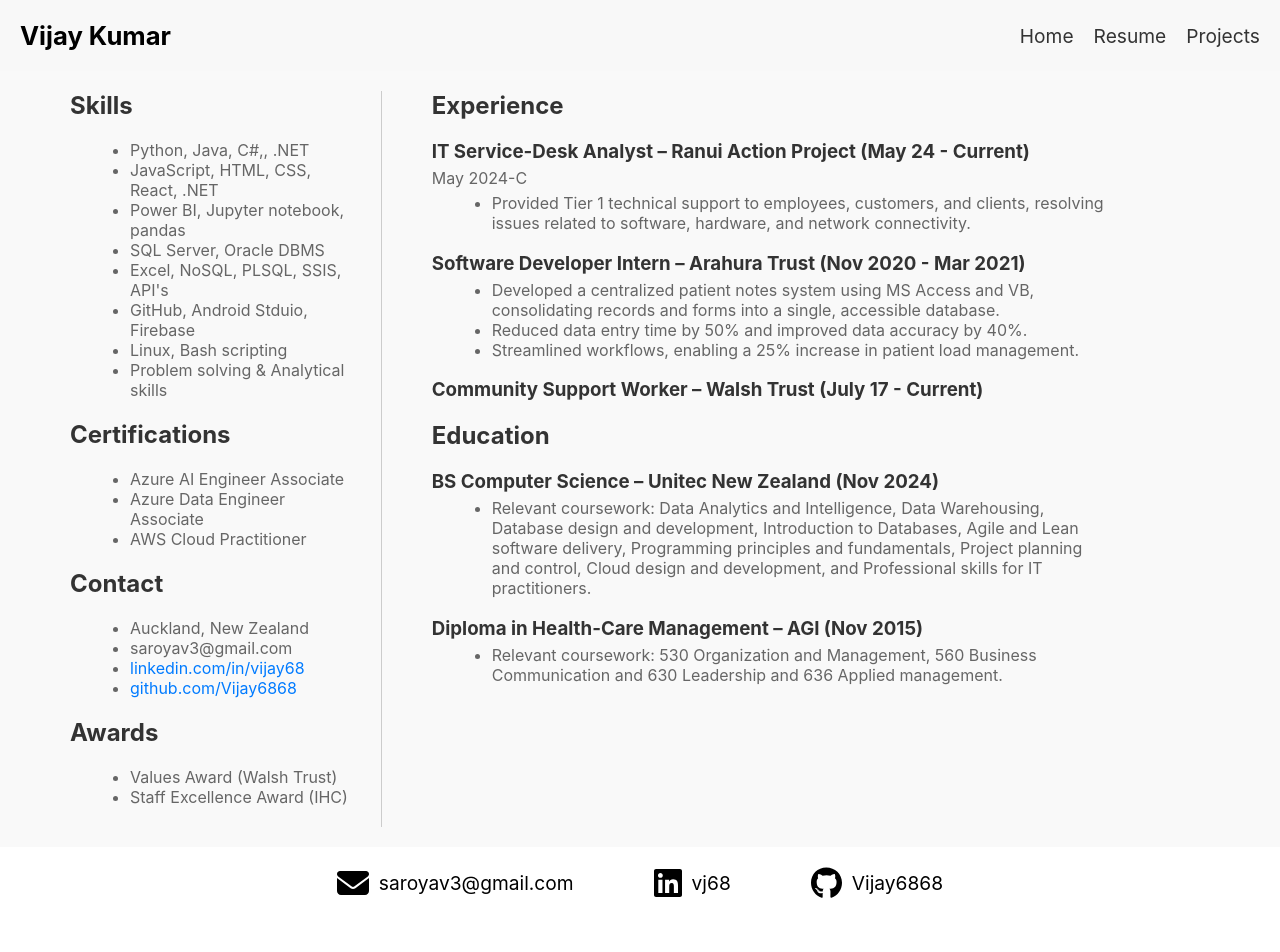
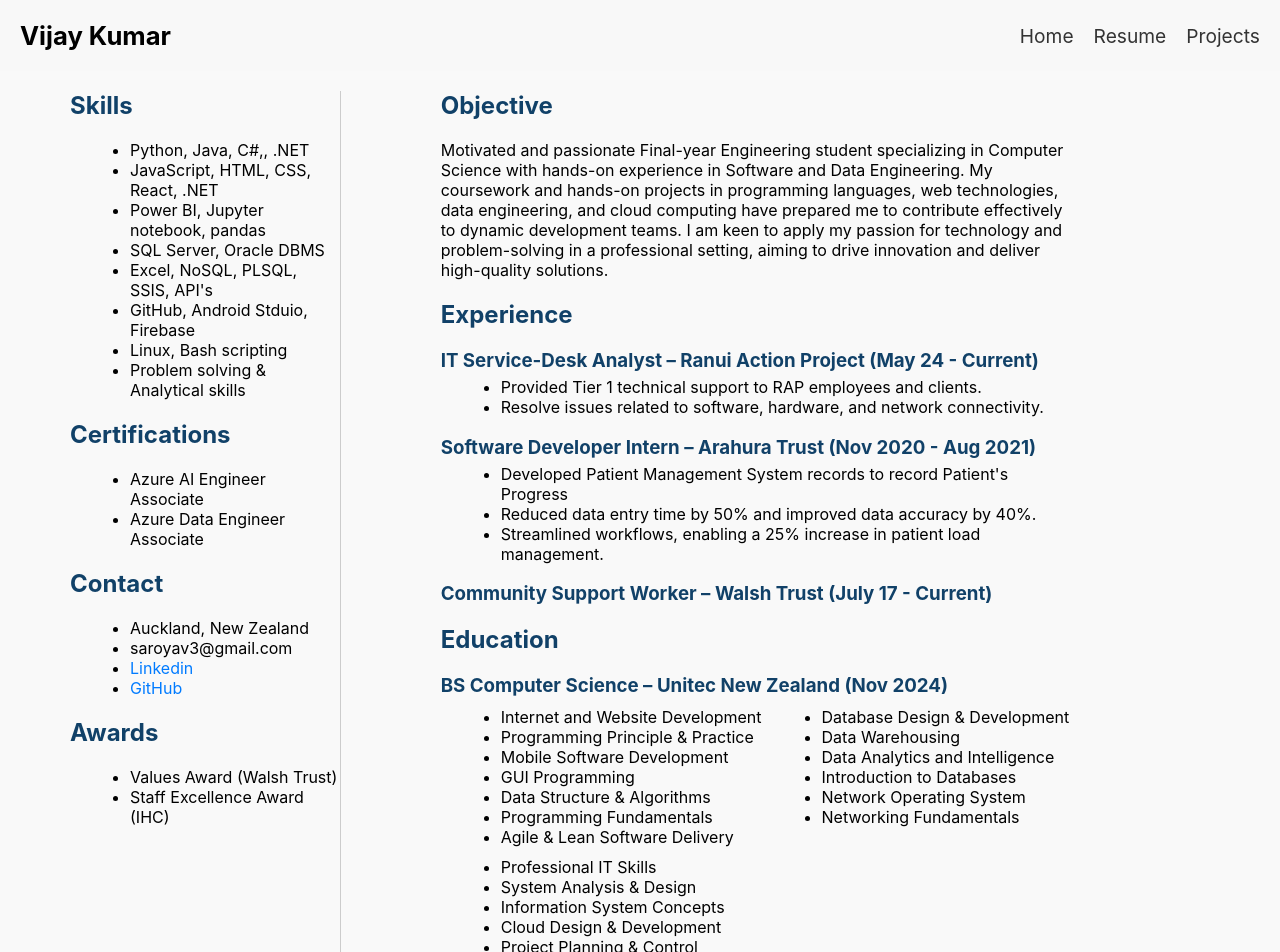
Before and after one commit to Vijay6868/tech-portfolio, a React (Create React App) app in the folder my-portfolio/: page /resume in a window 1280 px wide. Shown: the top 952 px of the page. Before the commit the page ends 919 px from the top, so only its background shows below. Built offline with nearby package versions, Linux system fonts and the light colour scheme.

Commit message:
resume updated

```diff
--- a/my-portfolio/src/components/Hero.css
+++ b/my-portfolio/src/components/Hero.css
@@ -9,8 +9,8 @@
 }
 
 .hero__image {
-  width: 450px; /* Adjust size for better responsiveness */
-  height: 450px;
+  width: 350px; /* Adjust size for better responsiveness */
+  height: 350px;
   border-radius: 50%;
   object-fit: cover;
   margin-right: 50px;
@@ -22,16 +22,16 @@
 }
 
 .hero__content h1 {
-  font-size: 3em; /* Adjust font size for better responsiveness */
+  font-size: 2.5em; /* Adjust font size for better responsiveness */
 }
 
 .hero__content h2 {
-  font-size: 2em;
+  font-size: 1.5em;
   color: #666;
 }
 
 .hero__content p {
-  font-size: 1.5em;
+  font-size: 1em;
 }
 
 .badges {
--- a/my-portfolio/src/components/Resume.css
+++ b/my-portfolio/src/components/Resume.css
@@ -9,35 +9,39 @@
 
   .resume__left {
     width: 30%;
-    padding-right: 20px;
+
     border-right: 1px solid #ccc;
     padding-left: 50px;
   }
 
   .resume__right {
     width: 70%;
-    padding-left: 50px;
-    padding-right: 150px;
+    padding-left: 100px;
+    padding-right: 190px;
   }
 
   .resume__section {
     margin-bottom: 20px;
+
   }
 
   .resume__section h2 {
     margin-top: 0;
-    color: #333;
+    color: #114168;
+
   }
 
   .resume__section h3 {
     margin-bottom: 5px;
-    color: #333;
+    color: #114168;
+
   }
 
   .resume__section p,
   .resume__section ul {
     margin: 5px 0;
-    color: #666;
+    color: #000000;
+
   }
 
   .resume__section ul {
@@ -53,3 +57,7 @@
   .resume__section a:hover {
     text-decoration: underline;
   }
+  .resume__coursework {
+    display: flex;
+    flex-wrap: wrap;
+  }
--- a/my-portfolio/src/components/Resume.js
+++ b/my-portfolio/src/components/Resume.js
@@ -24,7 +24,7 @@ const Resume = () => {
           <ul>
             <li>Azure AI Engineer Associate</li>
             <li>Azure Data Engineer Associate</li>
-            <li>AWS Cloud Practitioner</li>
+
           </ul>
         </div>
         <div className="resume__section">
@@ -32,8 +32,8 @@ const Resume = () => {
           <ul>
             <li>Auckland, New Zealand</li>
             <li>saroyav3@gmail.com</li>
-            <li><a href="https://www.linkedin.com/in/vijay68" target="_blank" rel="noopener noreferrer">linkedin.com/in/vijay68</a></li>
-            <li><a href="https://github.com/Vijay6868" target="_blank" rel="noopener noreferrer">github.com/Vijay6868</a></li>
+            <li><a href="https://www.linkedin.com/in/vj68" target="_blank" rel="noopener noreferrer">Linkedin</a></li>
+            <li><a href="https://github.com/Vijay6868" target="_blank" rel="noopener noreferrer">GitHub</a></li>
           </ul>
         </div>
         <div className="resume__section">
@@ -46,19 +46,29 @@ const Resume = () => {
       </div>
       <div className="resume__right">
         <div className="resume__section">
+          <h2>Objective</h2>
+          <p>Motivated and passionate Final-year Engineering student specializing in Computer Science
+            with hands-on experience in Software and Data Engineering. My coursework and hands-on projects
+            in programming languages, web technologies, data engineering, and cloud computing have prepared
+             me to contribute effectively to dynamic development teams. I am keen to apply my passion for
+             technology and problem-solving in a professional setting, aiming to drive innovation and deliver
+             high-quality solutions.</p>
+        </div>
+        <div className="resume__section">
           <h2>Experience</h2>
           <div>
             <h3>IT Service-Desk Analyst – Ranui Action Project (May 24 - Current)</h3>
-            <p>May 2024-C</p>
+
             <ul>
-              <li>Provided Tier 1 technical support to employees, customers, and clients, resolving issues related to software, hardware, and network connectivity.</li>
+              <li>Provided Tier 1 technical support to RAP employees and clients.</li>
+              <li>Resolve issues related to software, hardware, and network connectivity. </li>
             </ul>
           </div>
           <div>
-            <h3>Software Developer Intern  – Arahura Trust (Nov 2020 - Mar 2021)</h3>
+            <h3>Software Developer Intern  – Arahura Trust (Nov 2020 - Aug 2021)</h3>
             <p></p>
             <ul>
-              <li>Developed a centralized patient notes system using MS Access and VB, consolidating records and forms into a single, accessible database.</li>
+              <li>Developed Patient Management System records to record Patient's Progress</li>
               <li>Reduced data entry time by 50% and improved data accuracy by 40%.</li>
               <li>Streamlined workflows, enabling a 25% increase in patient load management.</li>
             </ul>
@@ -74,18 +84,46 @@ const Resume = () => {
           <div>
             <h3>BS Computer Science – Unitec New Zealand (Nov 2024)</h3>
 
+            <div className="resume__coursework">
             <ul>
-              <li>Relevant coursework: Data Analytics and Intelligence, Data Warehousing, Database design and development, Introduction to Databases, Agile and Lean software delivery, Programming principles and fundamentals, Project planning and control, Cloud design and development, and Professional skills for IT practitioners.</li>
+              <li>Internet and Website Development</li>
+              <li>Programming Principle & Practice</li>
+              <li>Mobile Software Development</li>
+              <li>GUI Programming</li>
+              <li>Data Structure & Algorithms</li>
+              <li>Programming Fundamentals</li>
+              <li>Agile & Lean Software Delivery</li>
             </ul>
+            <ul>
+              <li>Database Design & Development</li>
+              <li>Data Warehousing</li>
+              <li>Data Analytics and Intelligence</li>
+              <li>Introduction to Databases</li>
+              <li>Network Operating System</li>
+              <li>Networking Fundamentals</li>
+            </ul>
+            <ul>
+              <li>Professional IT Skills</li>
+              <li>System Analysis & Design</li>
+              <li>Information System Concepts</li>
+              <li>Cloud Design & Development</li>
+              <li>Project Planning & Control</li>
+              <li>OS Fundamentals</li>
+            </ul>
+          </div>
           </div>
           <div>
             <h3>Diploma in Health-Care Management – AGI (Nov 2015)</h3>
 
             <ul>
-              <li>Relevant coursework: 530 Organization and Management, 560 Business Communication and 630 Leadership and 636 Applied management.</li>
+              <li>530 Organization and Management</li>
+              <li>560 Business Communication</li>
+              <li>630 Leadership</li>
+              <li>636 Applied management</li>
             </ul>
           </div>
         </div>
+
       </div>
     </section>
   );
```
